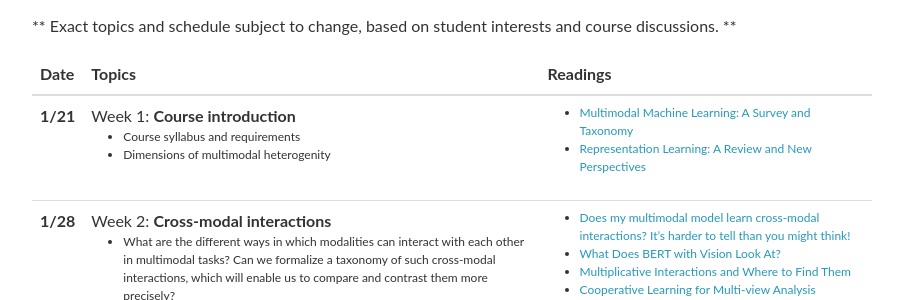
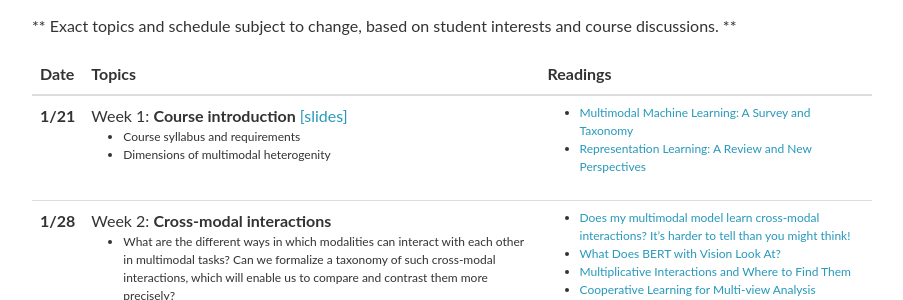
Before and after one commit to CMU-MultiComp-Lab/adv-mmml-course, a Jekyll site: the page built from _pages/schedule.md, in a window 1280 px wide and 900 px high. Shown: the part 158-458 px from the top of the window, without its empty margins (188-1091 px from the left). Built offline with Jekyll 4.4.1, drawn with Linux system fonts in a browser that asks for light colours; nearby versions of some CDN libraries; comment, search, counter and statistics services are not loaded.

Commit message:
Update lectures.yml

```diff
--- a/_data/lectures.yml
+++ b/_data/lectures.yml
@@ -1,6 +1,6 @@
 - date: 1/21
   title: >
-    Week 1: <strong>Course introduction</strong>
+    Week 1: <strong>Course introduction</strong>  <a href="https://piazza.com/class_profile/get_resource/ky4m4bqvk32uf/kywb2bzvdco1kt">[slides]</a>
   slides:
   topics:
     - Course syllabus and requirements
```
